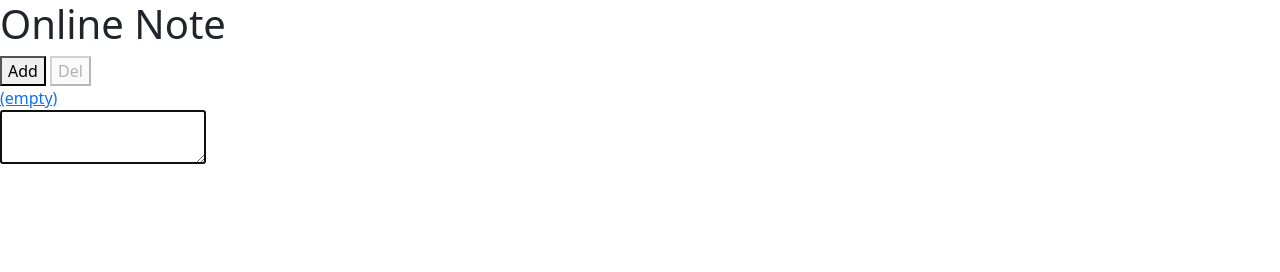
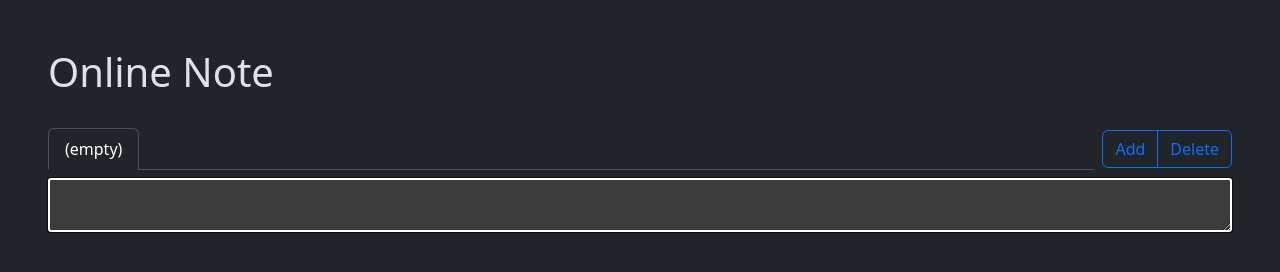
Before and after one commit to nepikn/history-note, a website built with Vite: page src/index.html in a window 1280 px wide. Built offline with nearby package versions, Linux system fonts and the light colour scheme.

Commit message:
dark mode style

```diff
--- a/src/index.html
+++ b/src/index.html
@@ -1,20 +1,25 @@
 <!doctype html>
-<html lang="en">
+<html lang="en" data-bs-theme="dark">
   <head>
     <meta name="charset" content="UTF-8" />
     <title><%= htmlWebpackPlugin.options.title %></title>
   </head>
   <body>
-    <div id="app" class="">
-      <div class="">
-        <h1>Online Note</h1>
-        <fieldset class="">
-          <button class="add">Add</button>
-          <button class="del">Del</button>
+    <div id="app" class="d-flex flex-column p-5">
+      <h1>Online Note</h1>
+      <nav class="navbar mt-3 gap-2">
+        <ul class="nav nav-tabs flex-grow-1"></ul>
+        <fieldset class="btn-group">
+          <button class="btn btn-outline-primary add">Add</button>
+          <button class="btn btn-outline-primary del">Delete</button>
         </fieldset>
-      </div>
-      <nav></nav>
-      <textarea class=""></textarea>
+        <template>
+          <li class="nav-item">
+            <a class="nav-link"></a>
+          </li>
+        </template>
+      </nav>
+      <textarea class="px-2"></textarea>
     </div>
   </body>
 </html>
--- a/src/render.js
+++ b/src/render.js
@@ -27,15 +27,18 @@ function updateNav(notes) {
   const nav = document.querySelector("nav");
   const curNoteId = getNoteId();
 
-  nav.replaceChildren(
+  nav.querySelector("ul").replaceChildren(
     ...notes.map(({ id: noteId, text }) => {
-      const link = document.createElement("a");
+      const temp = nav.querySelector("template").content.cloneNode(true);
+      const link = temp.querySelector("a");
 
       link.href = getPageUrl(noteId);
       link.innerText = text || "(empty)";
-      link.className = noteId == curNoteId ? "active" : "";
+      if (noteId == curNoteId) {
+        link.classList.add("active");
+      }
 
-      return link;
+      return temp;
     })
   );
 
```
Also changed, not shown: src/style/index.scss (+16 -1 lines).
